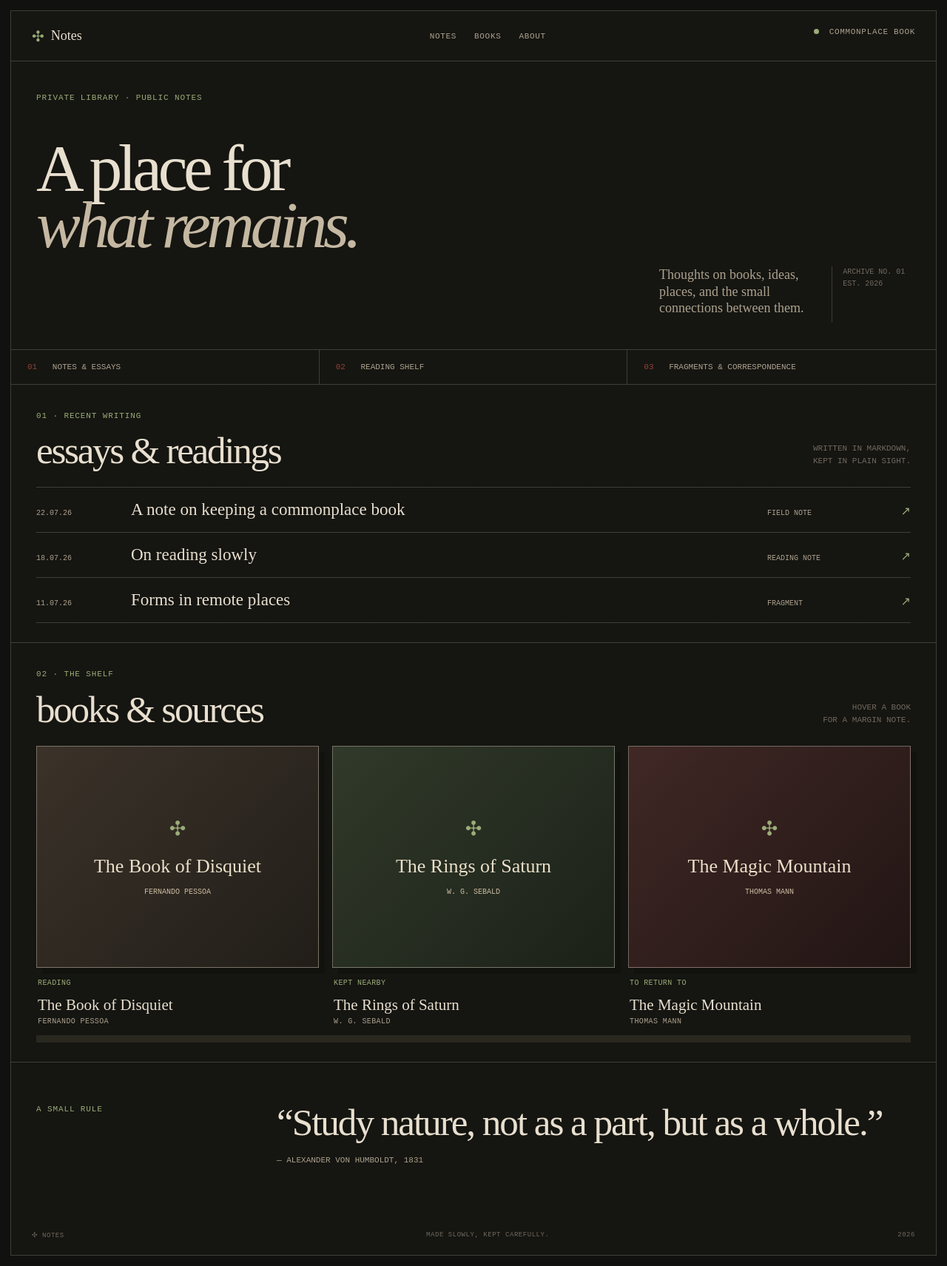
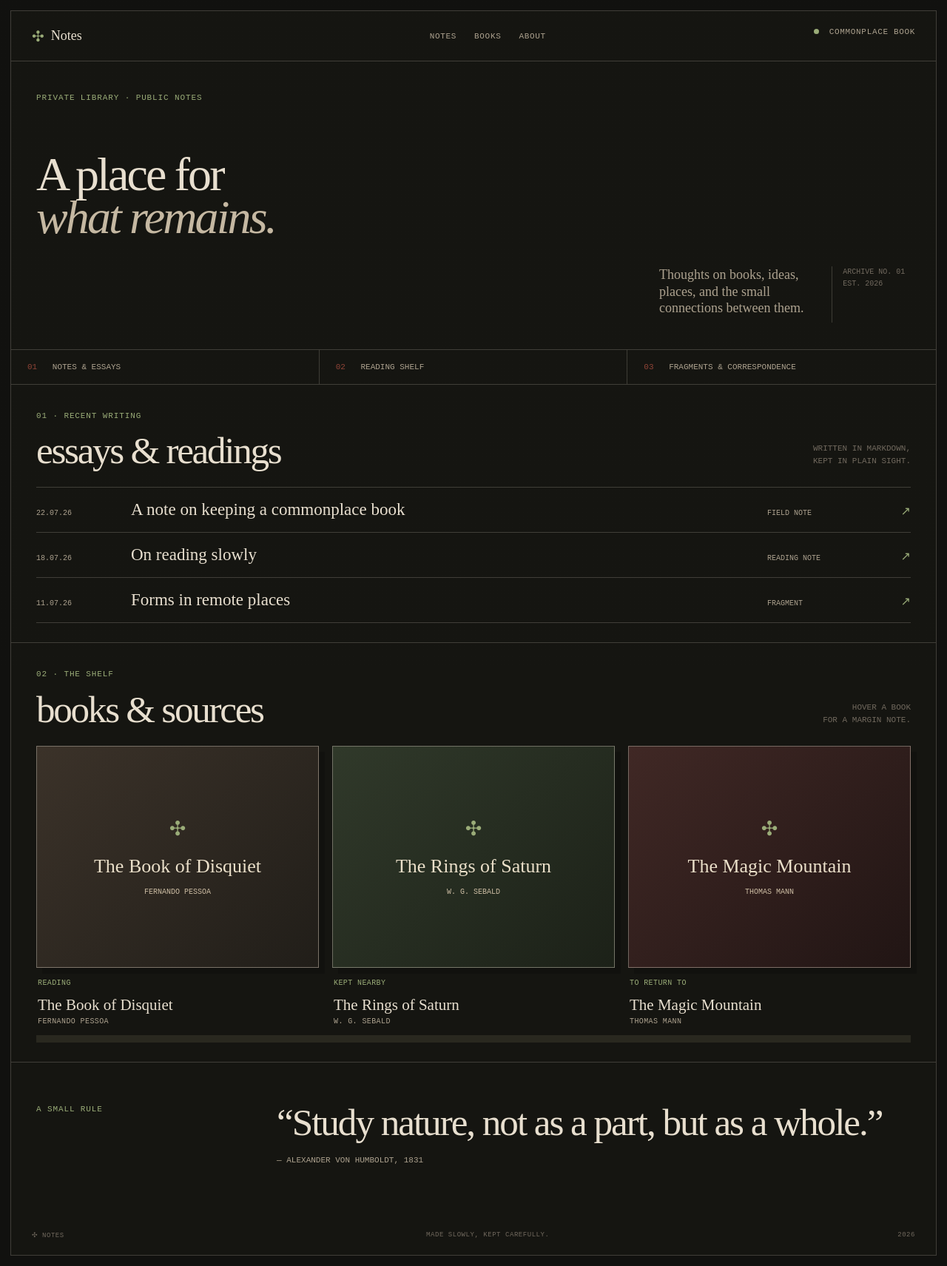
Before and after one commit to rseyfullayev/blog, a Jekyll site: the page built from index.html, in a window 1280 px wide. Shown: the whole page at 74% size. Built offline with Jekyll 4.4.1, drawn with Linux system fonts in a browser that asks for light colours.

Commit message:
Reduce homepage title size

```diff
--- a/assets/style.css
+++ b/assets/style.css
@@ -41,7 +41,7 @@
 .hero { min-height: 390px; padding: 42px 34px 26px; border-bottom: 1px solid var(--line); position: relative; display: grid; grid-template-columns: 1.35fr .65fr; align-content: space-between; }
 .eyebrow { color: var(--moss); font: 11px/1.4 var(--mono); letter-spacing: .08em; text-transform: uppercase; margin: 0 0 16px; }
 h1, h2, h3, p { margin-top: 0; }
-.hero h1, .essay h1 { grid-column: 1 / -1; margin: 22px 0 8px; font-weight: normal; font-size: clamp(48px, 7vw, 100px); letter-spacing: -.06em; line-height: .87; }
+.hero h1, .essay h1 { grid-column: 1 / -1; margin: 22px 0 8px; font-weight: normal; font-size: clamp(38px, 5vw, 72px); letter-spacing: -.045em; line-height: .92; }
 .hero h1 em { color: #c5b8a2; }
 .hero-note { grid-column: 2; justify-self: end; width: min(100%, 340px); display: grid; grid-template-columns: 1.6fr .8fr; gap: 20px; color: var(--muted); font-size: 18px; line-height: 1.25; }
 .catalogue-no { border-left: 1px solid var(--line); padding-left: 14px; color: var(--faint); font: 10px/1.6 var(--mono); text-transform: uppercase; }
@@ -82,4 +82,4 @@
 .site-footer span:nth-child(2) { text-align: center; }.site-footer span:last-child { text-align: right; }
 .essay { max-width: 960px; padding: 55px 34px 82px; }
 .essay .back-link { font: 11px var(--mono); text-transform: uppercase; }.essay-header { border-bottom: 1px solid var(--line); padding-bottom: 33px; margin-bottom: 32px; }.essay h1 { font-size: clamp(50px, 7vw, 95px); }.lede { max-width: 650px; font-size: 23px; color: #c8bba8; line-height: 1.25; }.prose { max-width: 690px; font-size: 22px; line-height: 1.45; color: #d6ccbd; }.prose p { margin-bottom: 1.15em; }.about-page { max-width: 1080px; }.about-page h1 { grid-column: auto; margin: 12px 0 36px; }
-@media (max-width: 720px) { .page-shell { width: calc(100% - 16px); margin: 8px auto; }.site-header { grid-template-columns: 1fr auto; padding: 0 18px; min-height: 60px; }.site-header nav { display: none; }.header-status { font-size: 8px; }.hero { min-height: 450px; padding: 30px 18px 20px; display: block; }.hero h1 { margin-top: 65px; font-size: clamp(44px, 13vw, 66px); }.hero-note { width: 100%; margin-top: 64px; }.ledger { grid-template-columns: 1fr; }.ledger p { border-right: 0; border-bottom: 1px solid var(--line); }.notes-section,.books-section { padding: 30px 18px 22px; }.section-heading > p { display: none; }.post-row { grid-template-columns: 70px 1fr 20px; gap: 8px; }.post-category { display: none; }.post-title { font-size: 19px; }.shelf { grid-template-columns: 1fr; gap: 28px; }.book-cover { height: 360px; }.closing-note { padding: 42px 18px 50px; display: block; }.closing-note blockquote { margin-top: 23px; }.closing-note cite { display: block; }.site-footer { padding: 16px 18px; display: flex; justify-content: space-between; }.site-footer span:nth-child(2) { display: none; }.essay { padding: 38px 18px 60px; }.prose { font-size: 20px; } }
+@media (max-width: 720px) { .page-shell { width: calc(100% - 16px); margin: 8px auto; }.site-header { grid-template-columns: 1fr auto; padding: 0 18px; min-height: 60px; }.site-header nav { display: none; }.header-status { font-size: 8px; }.hero { min-height: 450px; padding: 30px 18px 20px; display: block; }.hero h1 { margin-top: 65px; font-size: clamp(34px, 10vw, 52px); }.hero-note { width: 100%; margin-top: 64px; }.ledger { grid-template-columns: 1fr; }.ledger p { border-right: 0; border-bottom: 1px solid var(--line); }.notes-section,.books-section { padding: 30px 18px 22px; }.section-heading > p { display: none; }.post-row { grid-template-columns: 70px 1fr 20px; gap: 8px; }.post-category { display: none; }.post-title { font-size: 19px; }.shelf { grid-template-columns: 1fr; gap: 28px; }.book-cover { height: 360px; }.closing-note { padding: 42px 18px 50px; display: block; }.closing-note blockquote { margin-top: 23px; }.closing-note cite { display: block; }.site-footer { padding: 16px 18px; display: flex; justify-content: space-between; }.site-footer span:nth-child(2) { display: none; }.essay { padding: 38px 18px 60px; }.prose { font-size: 20px; } }
```
